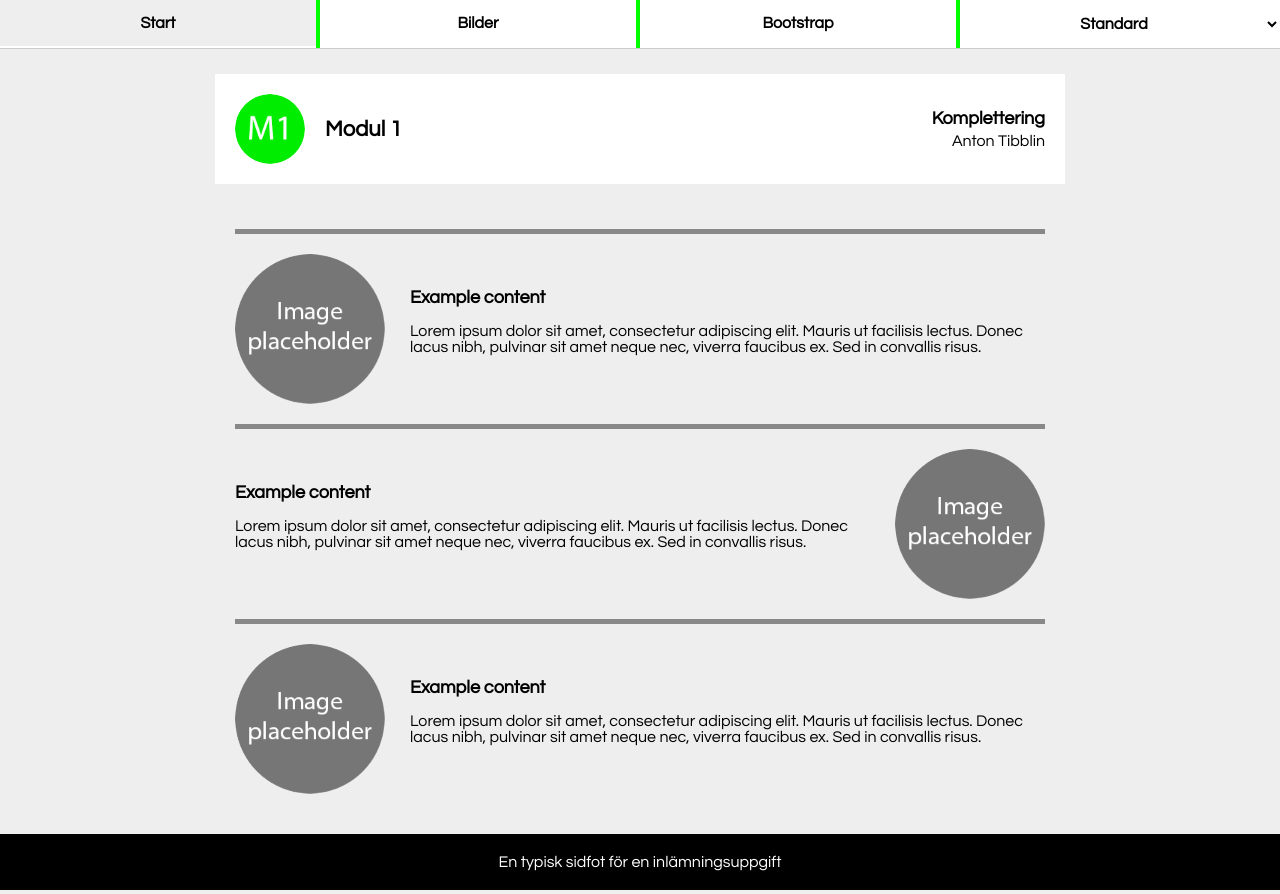
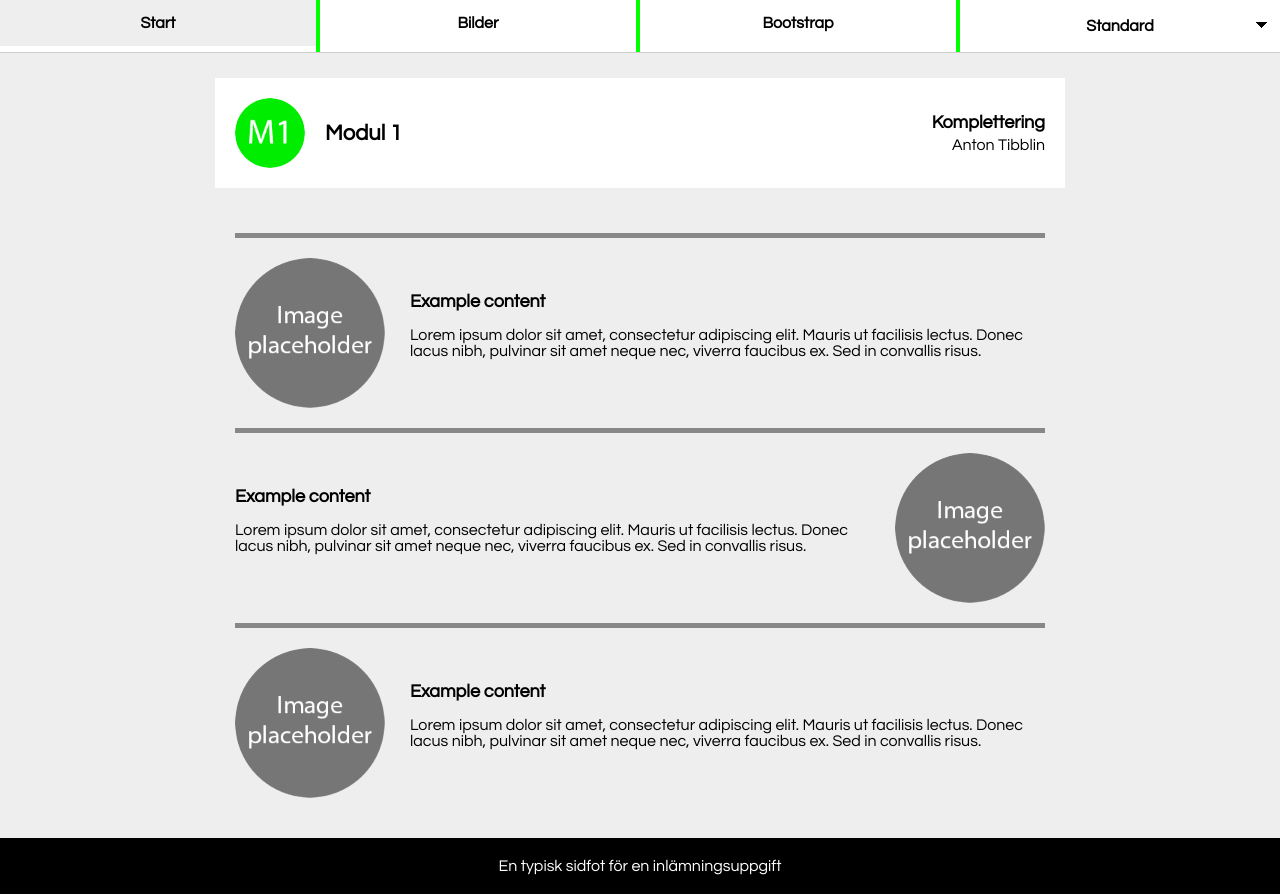
Before and after one commit to ghzu1/modul1, a plain HTML site: page index.html in a window 1280 px wide. Drawn offline with Linux system fonts and the light colour scheme.

Commit message:
dropdown style

```diff
--- a/style.css
+++ b/style.css
@@ -329,3 +329,17 @@ nav select {
   max-height: 350px;
   object-fit: contain;
 }
+nav select {
+  height: 100%;
+  min-height: 52px;
+  appearance: none;
+  -webkit-appearance: none;
+  cursor: pointer;
+  border-radius: 0;
+  background-color: #ffffff;
+  background-image: linear-gradient(45deg, transparent 50%, #000000 50%),
+    linear-gradient(135deg, #000000 50%, transparent 50%);
+  background-position: calc(100% - 18px) 22px, calc(100% - 12px) 22px;
+  background-size: 6px 6px, 6px 6px;
+  background-repeat: no-repeat;
+}
```
